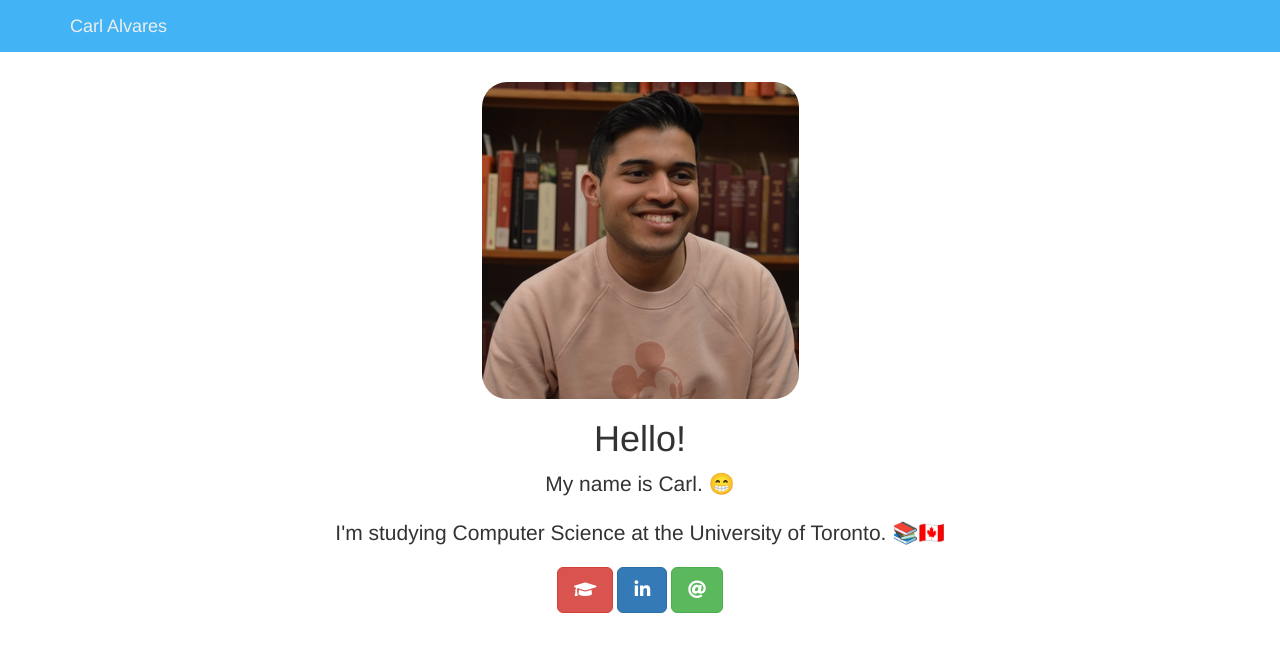
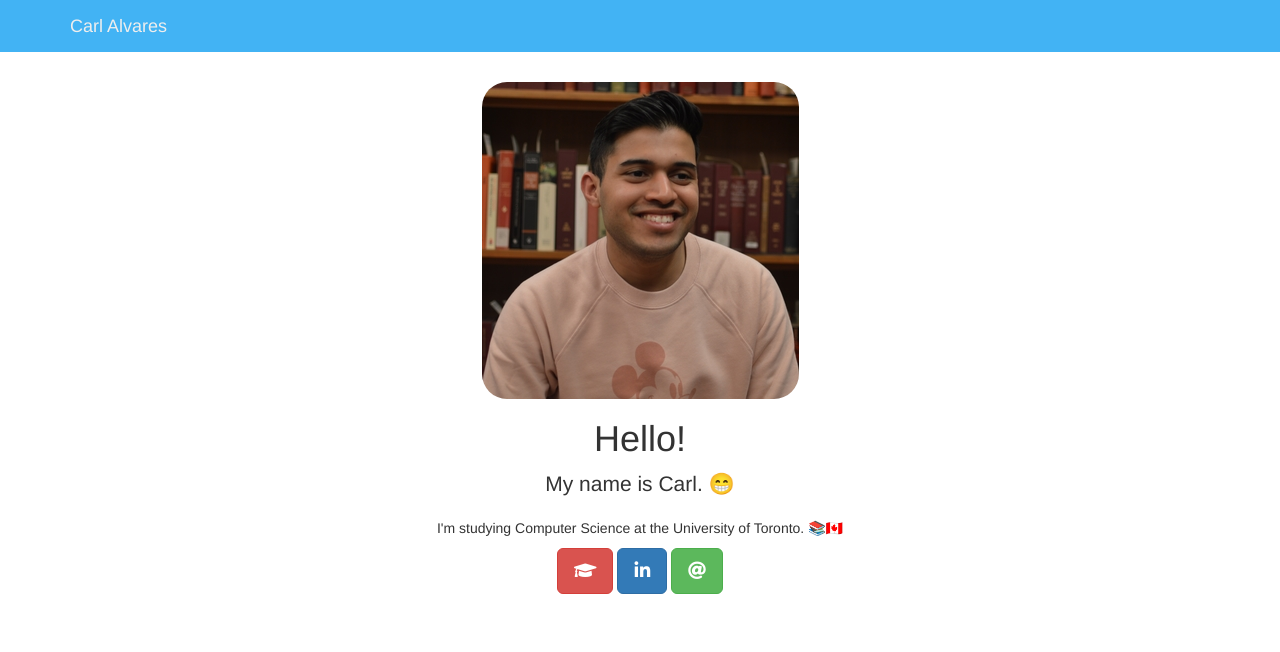
Before and after one commit to carlalvares/carlalvares.github.io, a plain HTML site: page index.html in a window 1280 px wide. Drawn offline with nearby package versions, Linux system fonts and the light colour scheme.

Commit message:
Changed education information text size

```diff
--- a/index.html
+++ b/index.html
@@ -35,7 +35,7 @@
         <img class="headshot" src="images/me.jpg" alt="Me!">
         <h1>Hello!</h1>
         <p class="lead">My name is Carl. 😁</p>
-        <p class="lead">I'm studying Computer Science at the University of Toronto. 📚🇨🇦</p>
+        <p>I'm studying Computer Science at the University of Toronto. 📚🇨🇦</p>
         <a role="button" class="btn btn-lg btn-danger" href="files/Carl_Alvares_Resume.pdf" title="Resume">
           <i class="fas fa-graduation-cap"></i>
         </a>
```
